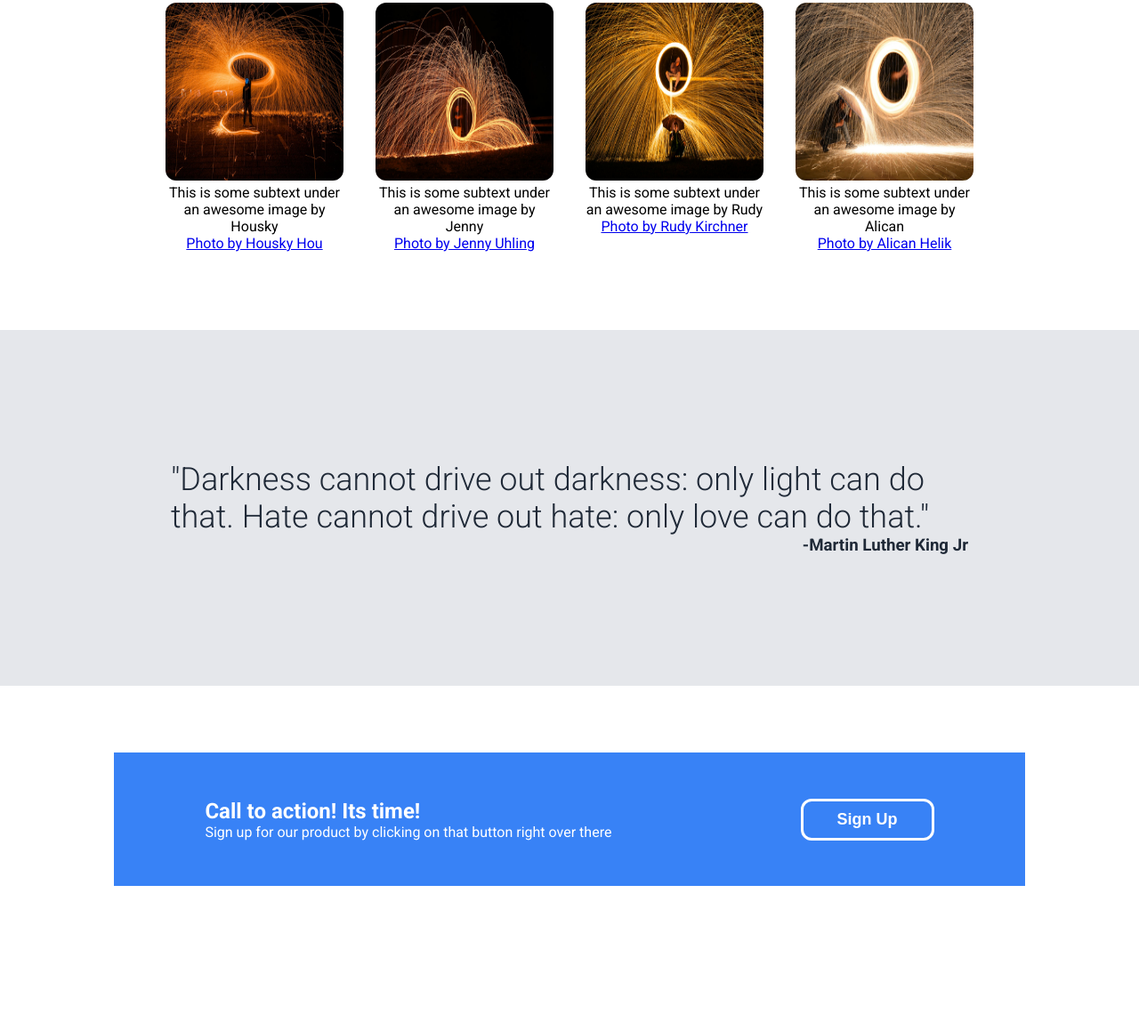
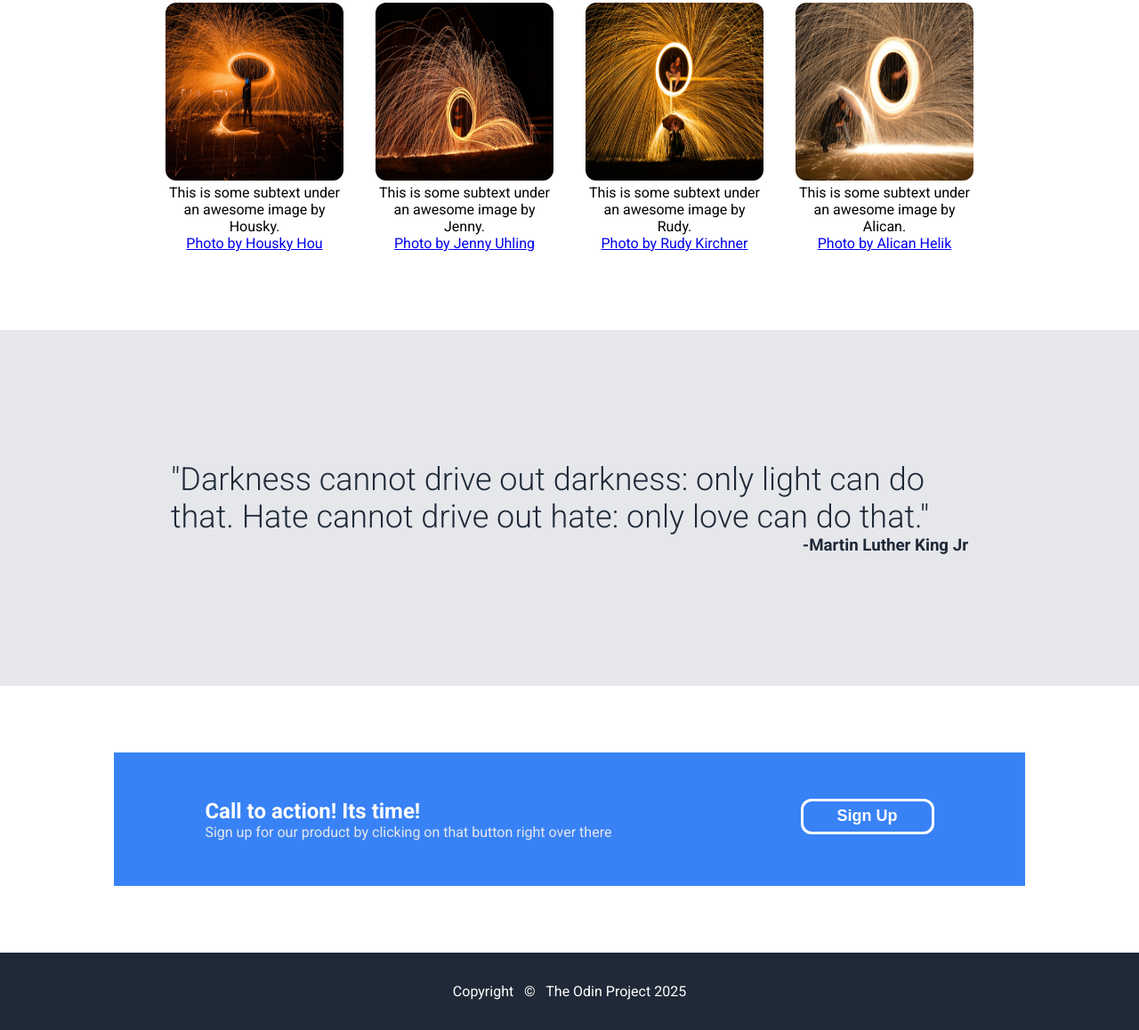
Before and after one commit to jakeangel/odin-landingpage, a plain HTML site: page index.html in a window 1280 px wide. Shown: the part 639-1797 px from the top of the page at 89% size. Before the commit the page ends 1710 px from the top, so only its background shows below. Drawn offline with Linux system fonts and the light colour scheme.

Commit message:
added footer with flexbox

```diff
--- a/css/style.css
+++ b/css/style.css
@@ -37,6 +37,7 @@ body{
 
 .hero{
     min-height:450px;
+    gap:36px;
 
 }
 
@@ -69,7 +70,7 @@ body{
     color:#e5e7eb;
 }
 
-.title p{
+.title .title-text{
     color:#f9faf8;
     font-size:48px;
     font-weight:900;
@@ -93,6 +94,7 @@ body{
     border-radius:8px;
     font-size:18px;
     cursor:pointer;
+    font-weight:700;
 
 }
 
@@ -167,6 +169,10 @@ body{
     color:#fff;
 }
 
+.action p{
+    color:#e5e7eb;
+}
+
 .action-box{
     background-color:#3882f6;
     width:80%;
@@ -189,8 +195,18 @@ body{
     color:#fff;
     border: 3px #fff solid;
     width:150px;
+    height:40px;
     border-radius:12px;
     font-size:18px;
     font-weight:700;
+    cursor:pointer;
 
 }
+
+footer{
+    background-color:#1f2937;
+    color:#fff;
+    display:flex;
+    justify-content:center;
+    padding:34px 0;
+}
--- a/index.html
+++ b/index.html
@@ -26,7 +26,7 @@
 
         <div class="hero">
             <div class="title">
-                <p>This Website is Awsome</p>
+                <p class="title-text">This Website is Awsome</p>
                 <p class="title-subtext">This website has some subtext that goes under the title. its in a smaller font and the color is lower contrast.</p>
                 <button class="hero-btn" type="button">Sign Up</button>
             </div>
@@ -47,20 +47,20 @@
             <div class="card-flexbox">
                 <div class="card">
                     <img src="/images/housky.jpg" width="200px" height="200px"">
-                    <p>This is some subtext under an awesome image by Housky</p><a href="https://www.pexels.com/photo/long-exposure-shot-of-steel-wool-4771964">Photo by Housky Hou</a>
+                    <p>This is some subtext under an awesome image by Housky.</p><a href="https://www.pexels.com/photo/long-exposure-shot-of-steel-wool-4771964">Photo by Housky Hou</a>
                 </div>
                 <div  class="card">
                     <img src="/images/jenny.jpg" width="200px" height="200px" alt="hand with lights">
-                    <p>This is some subtext under an awesome image by Jenny</p> <a href="https://www.pexels.com/photo/steel-wool-photography-of-person-standing-on-the-road-4378066">Photo by Jenny Uhling</a>
+                    <p>This is some subtext under an awesome image by Jenny.</p> <a href="https://www.pexels.com/photo/steel-wool-photography-of-person-standing-on-the-road-4378066">Photo by Jenny Uhling</a>
 
                 </div>
                 <div  class="card">
                     <img src="/images/rudy.jpg" width="200px" height="200px">
-                    <p>This is some subtext under an awesome image by Rudy</p><a href="https://www.pexels.com/photo/time-lapse-photography-of-person-making-firework-spark-under-person-holding-umbrella-during-nighttime-1229841">Photo by Rudy Kirchner</a>
+                    <p>This is some subtext under an awesome image by Rudy.</p><a href="https://www.pexels.com/photo/time-lapse-photography-of-person-making-firework-spark-under-person-holding-umbrella-during-nighttime-1229841">Photo by Rudy Kirchner</a>
                 </div>
                 <div  class="card">
                     <img src="/images/alican.jpg" width="200px" height="200px">
-                    <p>This is some subtext under an awesome image by Alican</p><a href="https://www.pexels.com/photo/man-protecting-himself-from-sparkles-with-umbrella-15112699">Photo by Alican Helik</a>
+                    <p>This is some subtext under an awesome image by Alican.</p><a href="https://www.pexels.com/photo/man-protecting-himself-from-sparkles-with-umbrella-15112699">Photo by Alican Helik</a>
                 </div>
             </div>
         </section>
@@ -82,6 +82,10 @@
         </section>
     </main>
 
+    <footer>
+        <p>Copyright &nbsp; &copy; &nbsp; The Odin Project 2025</p>
+    </footer>
+
 
 </body>
 </html>
```
